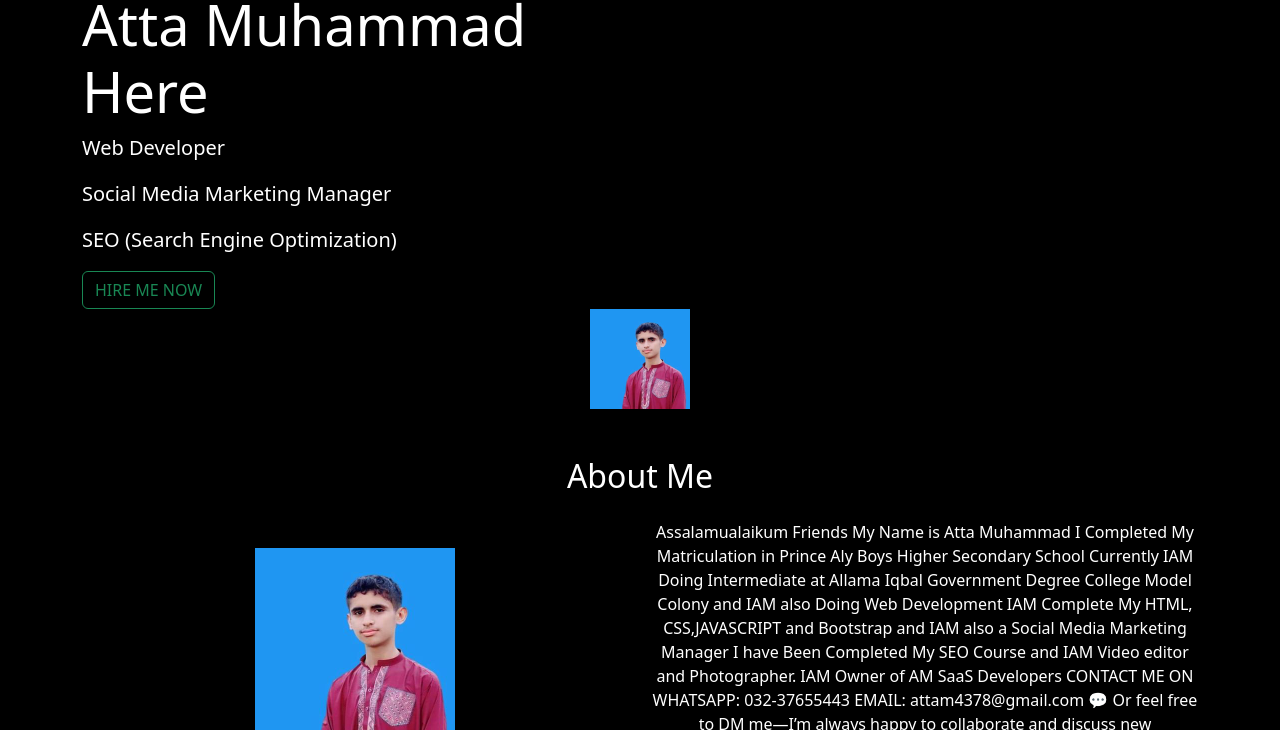
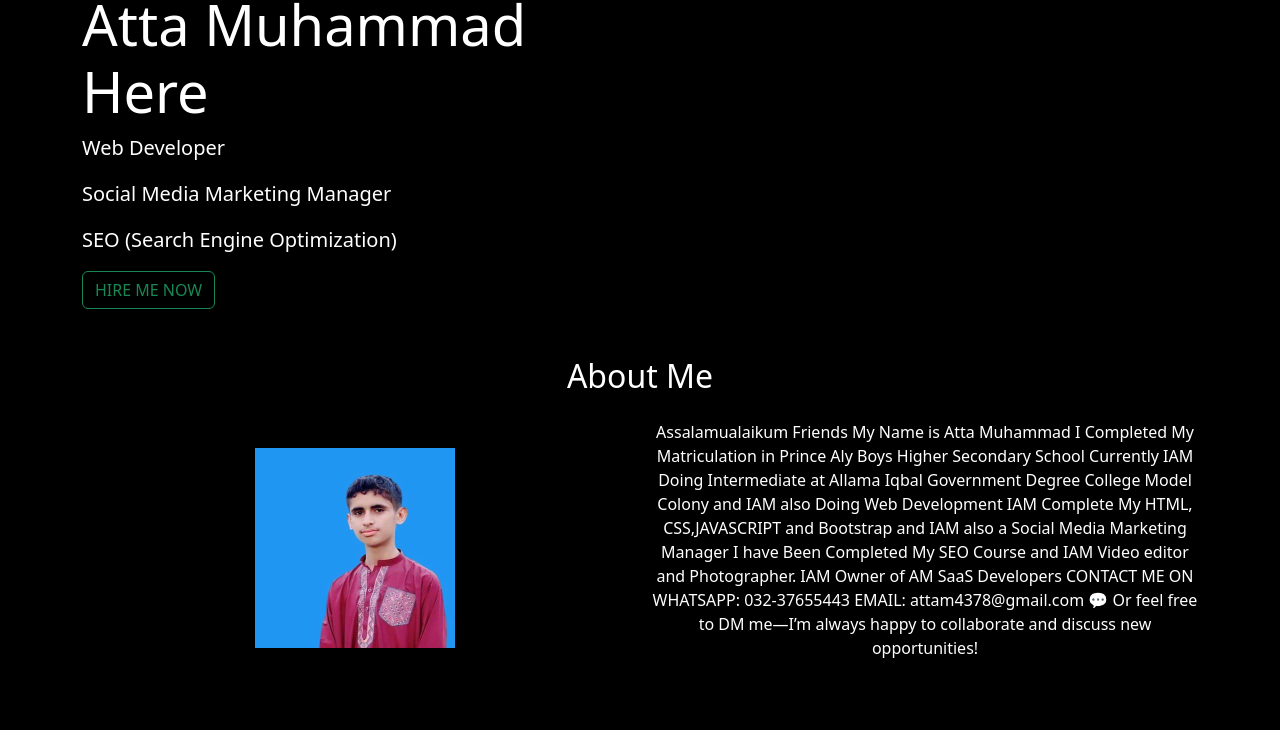
Before and after one commit to attam4354/ATTA-MUHAMMAD-AM, a plain HTML site: page index.html in a window 1280 px wide. Shown: the part 70-800 px from the top of the page. Drawn offline with nearby package versions, Linux system fonts and the light colour scheme.

Commit message:
Update index.html

```diff
--- a/index.html
+++ b/index.html
@@ -68,7 +68,6 @@ body {
             </div>
         </div>
 
-                            <img src="images/new.jpg" alt="Hero Image" class="hero-img" width="100" height="100">
 
     </section>
 
```
